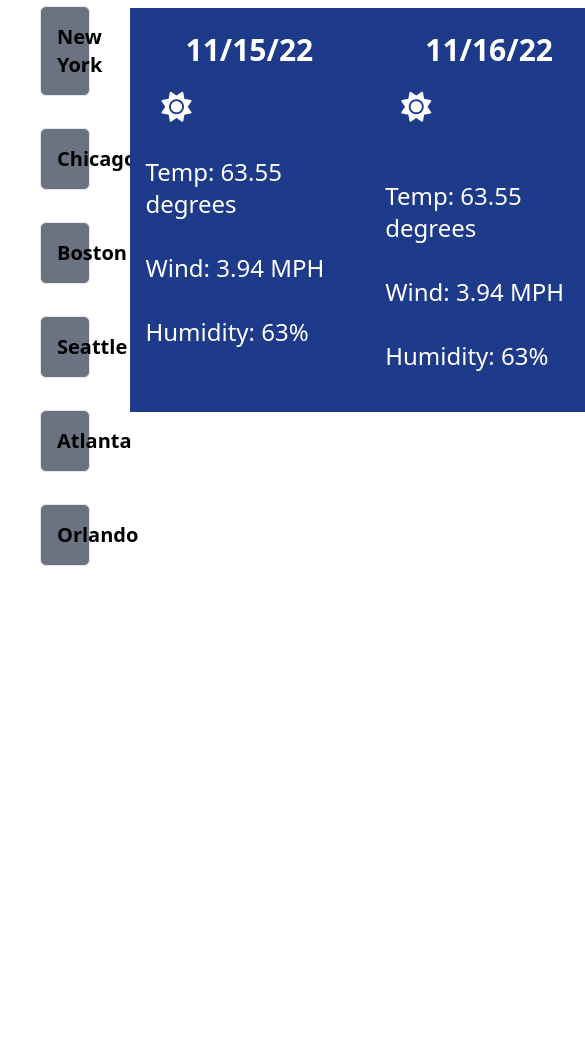
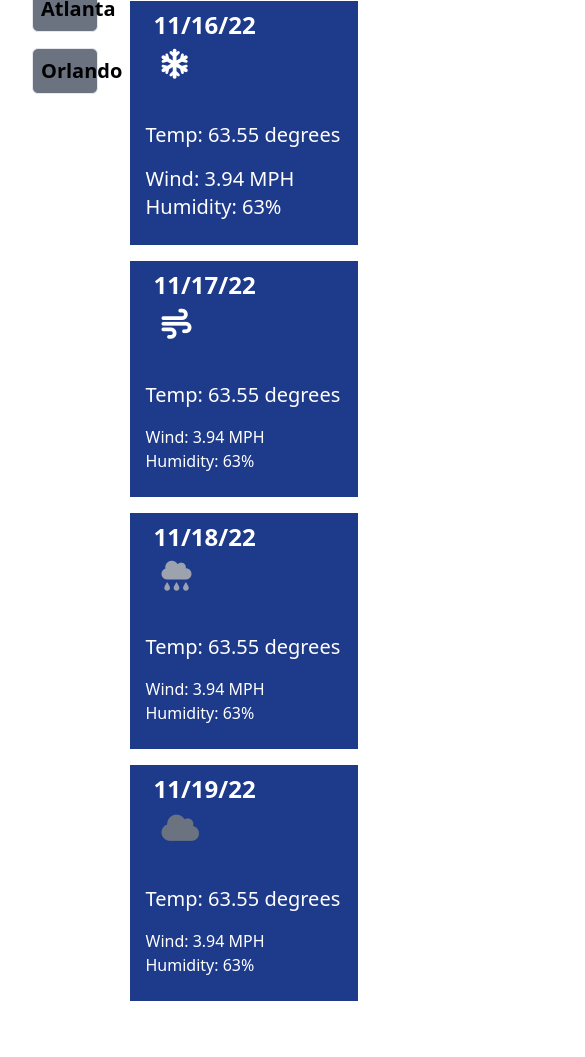
Before and after one commit to Klgibsonjr/weather-forecast-dashboard, a website: page index.html in a window 390 px wide. Shown: the part 808-1865 px from the top of the page, 585 px wide, since content can reach past the window. Before the commit the page ends 1406 px from the top, so only its background shows below. Drawn offline with Linux system fonts and the light colour scheme.

Commit message:
add responsive styling to html

```diff
--- a/index.html
+++ b/index.html
@@ -12,85 +12,85 @@
   <body>
     <header>
       <div class="bg-gradient-to-r from-blue-400 to-blue-900 py-8">
-        <h1 class="text-5xl text-center font-bold">Weather Forecast Dashboard</h1>
+        <h1 class="text-4xl md:text-5xl text-center font-bold">Weather Forecast Dashboard</h1>
       </div>
     </header>
     <section class="flex w-full">
       <section class="max-w-[1240px] w-1/4">
         <section class="w-full border-b-4 m-2">
           <div class="flex flex-col w-full m-2">
-            <h1 class="text-4xl font-bold text-center">Search for a City:</h1>
-            <input class="border mx-6 mt-4 p-4 rounded-md text-xl" id="search-input" type="text" placeholder="Search for Your City Here..." />
-            <button class="bg-blue-500 mx-6 my-6 p-4 rounded-md text-2xl" id="search-btn">Search</button>
+            <h1 class="text-2xlxl md:text-4xl font-bold text-center">Search for a City:</h1>
+            <input class="border mx-2 p-2 mt-2 md:mx-6 md:mt-4 md:p-4 rounded-md md:text-xl" id="search-input" type="text" placeholder="Enter City Here..." />
+            <button class="text-xl mx-2 p-2 my-2 bg-blue-500 md:mx-6 md:my-6 md:p-4 rounded-md md:text-2xl" id="search-btn">Search</button>
           </div>
         </section>
         <section class="w-full mx-4">
-          <ul class="flex flex-col mx-2 my-4" id="search-history">
-            <li class="border rounded-md mx-4 my-4 text-center p-4 font-bold text-xl bg-gray-500">Los Angeles</li>
-            <li class="border rounded-md mx-4 my-4 text-center p-4 font-bold text-xl bg-gray-500">San Francisco</li>
-            <li class="border rounded-md mx-4 my-4 text-center p-4 font-bold text-xl bg-gray-500">New York</li>
-            <li class="border rounded-md mx-4 my-4 text-center p-4 font-bold text-xl bg-gray-500">Chicago</li>
-            <li class="border rounded-md mx-4 my-4 text-center p-4 font-bold text-xl bg-gray-500">Boston</li>
-            <li class="border rounded-md mx-4 my-4 text-center p-4 font-bold text-xl bg-gray-500">Seattle</li>
-            <li class="border rounded-md mx-4 my-4 text-center p-4 font-bold text-xl bg-gray-500">Atlanta</li>
-            <li class="border rounded-md mx-4 my-4 text-center p-4 font-bold text-xl bg-gray-500">Orlando</li>
+          <ul class="flex flex-col mx-2 my-2 md:mx-2 md:my-4" id="search-history">
+            <li class="border rounded-md mx-2 my-2 p-2 md:mx-4 md:my-4 text-center md:p-4 font-bold text-xl bg-gray-500">Los Angeles</li>
+            <li class="border rounded-md mx-2 my-2 p-2 md:mx-4 md:my-4 text-center md:p-4 font-bold text-xl bg-gray-500">San Francisco</li>
+            <li class="border rounded-md mx-2 my-2 p-2 md:mx-4 md:my-4 text-center md:p-4 font-bold text-xl bg-gray-500">New York</li>
+            <li class="border rounded-md mx-2 my-2 p-2 md:mx-4 md:my-4 text-center md:p-4 font-bold text-xl bg-gray-500">Chicago</li>
+            <li class="border rounded-md mx-2 my-2 p-2 md:mx-4 md:my-4 text-center md:p-4 font-bold text-xl bg-gray-500">Boston</li>
+            <li class="border rounded-md mx-2 my-2 p-2 md:mx-4 md:my-4 text-center md:p-4 font-bold text-xl bg-gray-500">Seattle</li>
+            <li class="border rounded-md mx-2 my-2 p-2 md:mx-4 md:my-4 text-center md:p-4 font-bold text-xl bg-gray-500">Atlanta</li>
+            <li class="border rounded-md mx-2 my-2 p-2 md:mx-4 md:my-4 text-center md:p-4 font-bold text-xl bg-gray-500">Orlando</li>
           </ul>
         </section>
       </section>
       <section class="w-3/4 mx-6 my-6">
         <div class="border-4 border-slate-600 rounded-md" id="search-result">
-          <h1 class="text-5xl font-bold mx-4 mt-4 mb-8">Rancho Cucamonga (11/15/2202)</h1>
+          <h1 class="text-xl md:text-5xl font-bold ml-4 mt-4 mb-8">Rancho Cucamonga (11/15/2202) <i class="fa-solid fa-sun text-3xl text-yellow-500 mx-8" id="sun-icon"></i></h1>
           <ul>
-            <li class="text-3xl mx-4 my-8">Temp: 76.62 degrees</li>
-            <li class="text-3xl mx-4 my-8">Wind: 8.43 MPH</li>
-            <li class="text-3xl mx-4 my-8">Humidity: 44%</li>
+            <li class="text-xl mx-2 my-2 md:text-3xl md:mx-4 md:my-8">Temp: 76.62 degrees</li>
+            <li class="text-xl mx-2 my-2 md:text-3xl md:mx-4 md:my-8">Wind: 8.43 MPH</li>
+            <li class="text-xl mx-2 my-2 md:text-3xl md:mx-4 md:my-8">Humidity: 44%</li>
           </ul>
         </div>
-        <h1 class="text-5xl font-bold mx-4 my-4">5-Day Forecast:</h1>
-        <div class="flex justify-between mx-2 my-8" id="forecast-result">
+        <h1 class="text-3xl mx-2 my-4 md:text-5xl font-bold md:mx-4 md:my-4">5-Day Forecast:</h1>
+        <div class="flex flex-col gap-4 md:flex md:flex-col lg:flex lg:flex-row lg:justify-between lg:max-w-[1440px] mx-2 my-8" id="forecast-result">
           <div class="bg-blue-900">
-            <h1 class="text-3xl font-bold text-white p-6 mx-8">11/15/22</h1>
-            <i class="fa-solid fa-sun text-3xl text-white text-center mx-8"></i>
+            <h1 class="text-2xl p-2 mx-4 md:text-3xl font-bold text-white md:p-6 md:mx-8">11/15/22</h1>
+            <i class="fa-solid fa-sun text-3xl text-yellow-500 mx-8"></i>
             <ul class="my-2 p-4">
-              <li class="text-2xl text-white my-2">Temp: 63.55 degrees</li>
-              <li class="text-2xl text-white my-8">Wind: 3.94 MPH</li>
-              <li class="text-2xl text-white mb-4">Humidity: 63%</li>
+              <li class="text-xl my-4 mx-2 md:text-2xl text-white md:my-2">Temp: 63.55 degrees</li>
+              <li class="text-xl mx-2 my-2 md:text-2xl text-white md:my-8">Wind: 3.94 MPH</li>
+              <li class="text-xl mx-2 my-2 md:text-2xl text-white md:mb-4">Humidity: 63%</li>
             </ul>
           </div>
           <div class="bg-blue-900">
-            <h1 class="text-3xl font-bold text-white p-6 mx-8">11/16/22</h1>
-            <i class="fa-solid fa-sun text-3xl text-white text-center mx-8"></i>
+            <h1 class="text-2xl p-2 mx-4 md:text-3xl font-bold text-white md:p-6 md:mx-8">11/16/22</h1>
+            <i class="fa-solid fa-snowflake text-3xl text-white mx-8" id="snowflake-icon"></i>
             <ul class="my-2 p-4">
-              <li class="text-2xl text-white my-8">Temp: 63.55 degrees</li>
-              <li class="text-2xl text-white my-8">Wind: 3.94 MPH</li>
-              <li class="text-2xl text-white mb-4">Humidity: 63%</li>
+              <li class="text-xl my-4 md:text-2xl text-white md:my-8">Temp: 63.55 degrees</li>
+              <li class="text-xl md:text-2xl text-white md:my-8">Wind: 3.94 MPH</li>
+              <li class="text-xl md:text-2xl text-white md:mb-4">Humidity: 63%</li>
             </ul>
           </div>
           <div class="bg-blue-900">
-            <h1 class="text-3xl font-bold text-white p-6 mx-8">11/17/22</h1>
-            <i class="fa-solid fa-sun text-3xl text-white mx-8"></i>
+            <h1 class="text-2xl p-2 mx-4 md:text-3xl font-bold text-white md:p-6 md:mx-8">11/17/22</h1>
+            <i class="fa-solid fa-wind text-3xl text-white mx-8" id="wind-icon"></i>
             <ul class="my-2 p-4">
-              <li class="text-2xl text-white my-8">Temp: 63.55 degrees</li>
-              <li class="text-2xl text-white my-8">Wind: 3.94 MPH</li>
-              <li class="text-2xl text-white mb-4">Humidity: 63%</li>
+              <li class="text-xl my-4 md:text-2xl text-white md:my-8">Temp: 63.55 degrees</li>
+              <li class="md:text-2xl text-white md:my-8">Wind: 3.94 MPH</li>
+              <li class="md:text-2xl text-white md:mb-4">Humidity: 63%</li>
             </ul>
           </div>
           <div class="bg-blue-900">
-            <h1 class="text-3xl font-bold text-white p-6 mx-8">11/18/22</h1>
-            <i class="fa-solid fa-sun text-3xl text-white text-center mx-8"></i>
+            <h1 class="text-2xl p-2 mx-4 md:text-3xl font-bold text-white md:p-6 md:mx-8">11/18/22</h1>
+            <i class="fa-solid fa-cloud-rain text-3xl text-gray-400 mx-8" id="rain-icon"></i>
             <ul class="my-2 p-4">
-              <li class="text-2xl text-white my-8">Temp: 63.55 degrees</li>
-              <li class="text-2xl text-white my-8">Wind: 3.94 MPH</li>
-              <li class="text-2xl text-white mb-4">Humidity: 63%</li>
+              <li class="text-xl my-4 md:text-2xl text-white md:my-8">Temp: 63.55 degrees</li>
+              <li class="md:text-2xl text-white md:my-8">Wind: 3.94 MPH</li>
+              <li class="md:text-2xl text-white md:mb-4">Humidity: 63%</li>
             </ul>
           </div>
           <div class="bg-blue-900">
-            <h1 class="text-3xl font-bold text-white p-6 mx-8">11/19/22</h1>
-            <i class="fa-solid fa-cloud text-3xl text-white mx-8"></i>
+            <h1 class="text-2xl p-2 mx-4 md:text-3xl font-bold text-white md:p-6 md:mx-8">11/19/22</h1>
+            <i class="fa-solid fa-cloud text-3xl text-gray-500 mx-8" id="cloud-icon"></i>
             <ul class="my-2 p-4">
-              <li class="text-2xl text-white my-8">Temp: 63.55 degrees</li>
-              <li class="text-2xl text-white my-8">Wind: 3.94 MPH</li>
-              <li class="text-2xl text-white mb-4">Humidity: 63%</li>
+              <li class="text-xl my-4 md:text-2xl text-white md:my-8">Temp: 63.55 degrees</li>
+              <li class="md:text-2xl text-white md:my-8">Wind: 3.94 MPH</li>
+              <li class="md:text-2xl text-white md:mb-4">Humidity: 63%</li>
             </ul>
           </div>
         </div>
```
Also changed, not shown: assets/SCR-20221116-p50.png (added), assets/tailwind.css.
